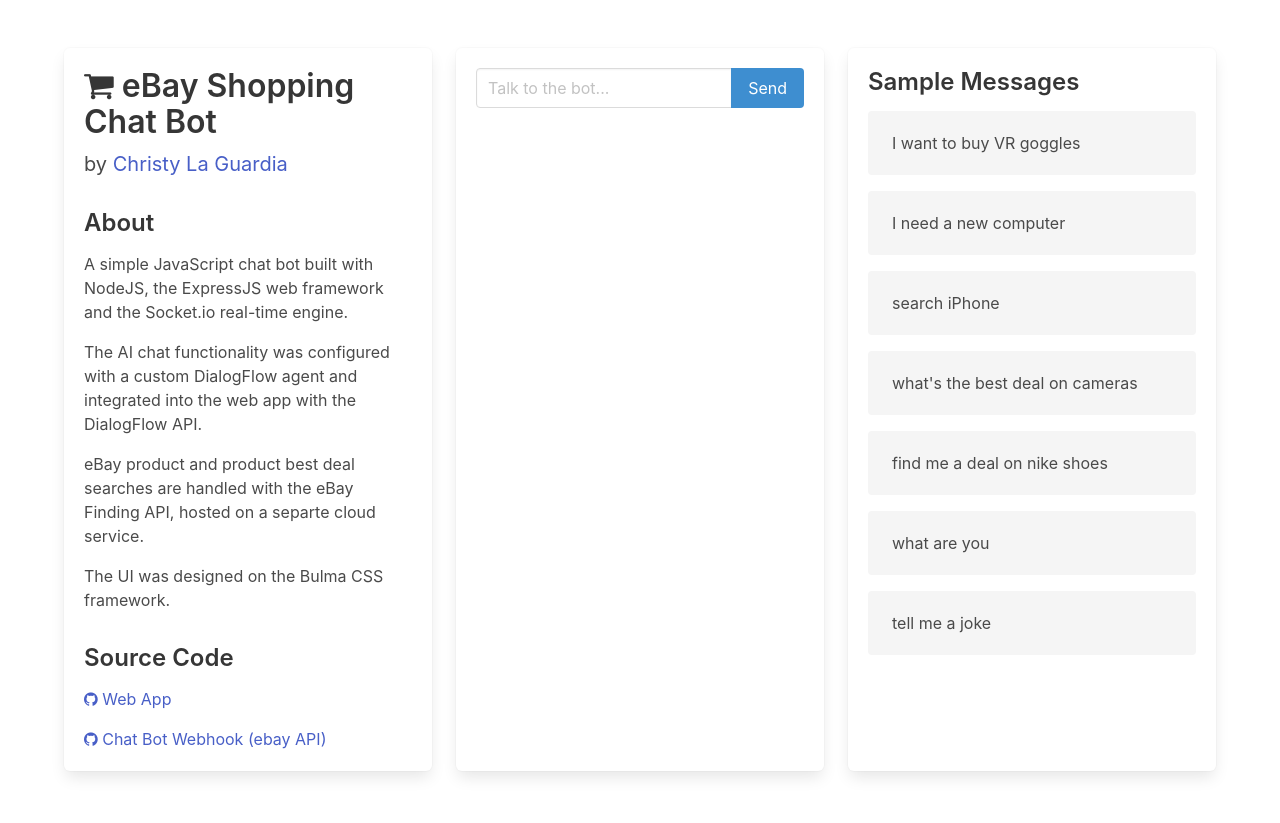
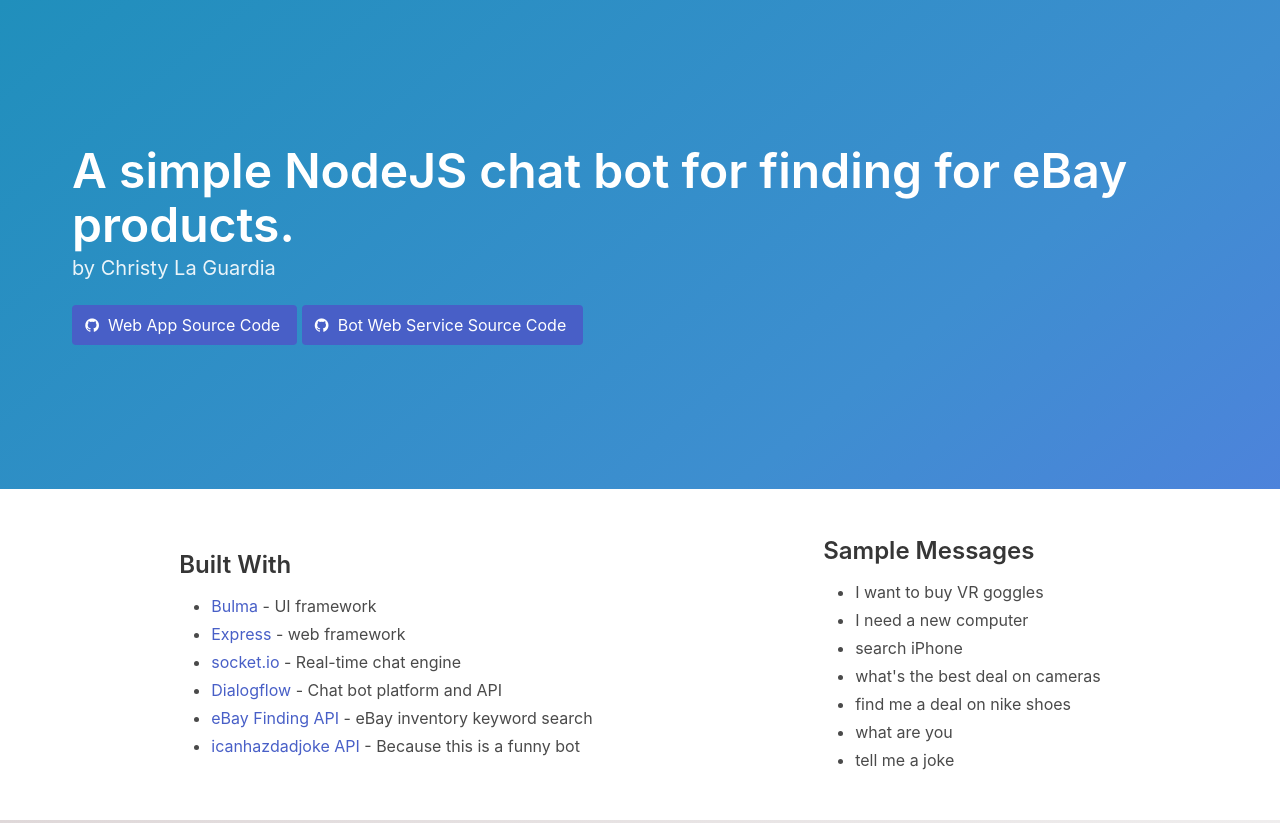
Before and after one commit to christylaguardia-student/ai-chat-bot, a website: page public/index.html in a window 1280 px wide. Shown: the top 823 px of the page. Drawn offline with nearby package versions, Linux system fonts and the light colour scheme; no server answers.

Commit message:
updated content and style

```diff
--- a/public/index.html
+++ b/public/index.html
@@ -4,51 +4,95 @@
   <meta charset="UTF-8">
   <meta name="viewport" content="width=device-width, initial-scale=1.0">
   <meta http-equiv="X-UA-Compatible" content="ie=edge">
-  <link rel="shortcut icon" type="image/x-icon" href="/favicon.ico">
+  <link rel="shortcut icon" type="image/x-icon" href="/favicon.ico"/>
   <link rel="stylesheet" href="https://maxcdn.bootstrapcdn.com/font-awesome/4.7.0/css/font-awesome.min.css">
   <link rel="stylesheet" href="https://cdnjs.cloudflare.com/ajax/libs/bulma/0.6.1/css/bulma.min.css">
-  <title>eBay Shopping Chat Bot</title>
+  <title>eBay Chat Bot</title>
 </head>
 <body>
-  <section class="section is-vcentered">
-    <div class="container is-centered">
-      <div class="tile is-ancestor">
-        <div class="tile is-parent is-4">
-          <article class="tile is-child box">
-            <div class="content">
-              <p class="title">
-                <i class="fa fa-shopping-cart" aria-hidden="true"></i>
-                 eBay Shopping Chat Bot
-              </p>
-              <p class="subtitle">
-                by <a href="http://www.laguardia.io" target="_blank">Christy La Guardia</a>
-              </p>
-              <h3>About</h3>
-              <p>A simple JavaScript chat bot built with NodeJS, the ExpressJS web framework and the Socket.io real-time engine.</p>
-              <p>The AI chat functionality was configured with a custom DialogFlow agent and integrated into the web app with the DialogFlow
-                API.</p>
-              <p>eBay product and product best deal searches are handled with the eBay Finding API, hosted on a separte cloud service.</p>
-              <p>The UI was designed on the Bulma CSS framework.</p>
-              <h3>Source Code</h3>
-              <p>
-                <a href="https://github.com/christylaguardia/ai-chat-bot" target="_blank">
-                  <i class="fa fa-github"></i> Web App
+  <section class="hero is-medium is-info is-bold">
+    <div class="hero-body">
+      <div class="container">
+        <h1 class="title is-1">
+          A simple NodeJS chat bot for finding for eBay products.
+        </h1>
+        <h2 class="subtitle">
+          <span>by <a href="http://www.laguardia.io" target="_blank">Christy La Guardia</a></span>
+        </h2>
+        <p class="field">
+          <a class="button is-link" href="https://github.com/christylaguardia/ai-chat-bot" target="_blank">
+            <span class="icon is-small">
+              <i class="fa fa-github"></i>
+            </span>
+            <span>Web App Source Code</span>
           </a>
-              </p>
-              <p>
-                <a href="https://github.com/christylaguardia/ai-chat-bot-webhook" target="_blank">
-                  <i class="fa fa-github"></i> Chat Bot Webhook (ebay API)
+          <a class="button is-link" href="https://github.com/christylaguardia/ai-chat-bot-webhook" target="_blank">
+            <span class="icon is-small">
+              <i class="fa fa-github"></i>
+            </span>
+            <span>Bot Web Service Source Code</span>
           </a>
         </p>
       </div>
-          </article>
     </div>
-        <div class="tile is-parent is-vertical is-4">
-          <article class="tile is-child box">
+  </section>
+
+  <section class="section">
+    <div class="container">
+      <div class="level">
+
+          <div class="level-item">
+            <div class="content">
+              <h3>Built With</h3>
+              <ul>
+                <li>
+                  <a href="https://bulma.io/">Bulma</a> - UI framework</li>
+                <li>
+                  <a href="http://expressjs.com/">Express</a> - web framework</li>
+                <li>
+                  <a href="https://socket.io/">socket.io</a> - Real-time chat engine</li>
+                <li>
+                  <a href="https://dialogflow.com/">Dialogflow</a> - Chat bot platform and API</li>
+                <li>
+                  <a href="http://developer.ebay.com/DevZone/finding/CallRef/findItemsByKeywords.html">eBay Finding API</a> - eBay inventory keyword search</li>
+                <li>
+                  <a href="https://icanhazdadjoke.com/">icanhazdadjoke API</a> - Because this is a funny bot</li>
+              </ul>
+            </div>
+          </div>
+
+          <div class="level-item">
+            <div class="content">
+              <h3>Sample Messages</h3>
+              <ul>
+                <li>I want to buy VR goggles</li>
+                <li>I need a new computer</li>
+                <li>search iPhone</li>
+                <li>what's the best deal on cameras</li>
+                <li>find me a deal on nike shoes</li>
+                <li>what are you</li>
+                <li>tell me a joke</li>
+              </ul>
+            </div>
+          </div>
+
+      </div>
+    </div>
+  </section>
+
+  <section class="hero is-large is-light is-bold">
+    <div class="hero-body">
+      <div class="columns">
+        <div class="column box is-half is-offset-one-quarter" style="min-height: 50vh">
           <div class="content">
             <div class="field has-addons">
               <div class="control is-expanded">
-                  <input id="user-input" class="input is-fullwidth" type="text" autocomplete="off" placeholder="Talk to the bot...">
+                <p class="control has-icons-left">
+                  <input id="user-input" class="input" type="text" autocomplete="off" placeholder="talk to the bot...">
+                  <span class="icon is-small is-left">
+                    <i class="fa fa-comment-o"></i>
+                  </span>
+                </p>
               </div>
               <div class="control">
                 <button class="button is-info" onclick="index.chat()">
@@ -60,25 +104,11 @@
           <div class="content">
             <div id="messages" class="content"></div>
           </div>
-          </article>
-        </div>
-        <div class="tile is-parent is-4">
-          <article class="tile is-child box">
-            <div class="content">
-              <h3>Sample Messages</h3>
-              <p class="notification">I want to buy VR goggles</p>
-              <p class="notification">I need a new computer</p>
-              <p class="notification">search iPhone</p>
-              <p class="notification">what's the best deal on cameras</p>
-              <p class="notification">find me a deal on nike shoes</p>
-              <p class="notification">what are you</p>
-              <p class="notification">tell me a joke</p>
-            </div>
-          </article>
         </div>
       </div>
     </div>
   </section>
+
   <script src="/socket.io/socket.io.js"></script>
   <script src="/script.js"></script>
 </body>
```
Lines whose indentation alone changed are shown as unchanged.
